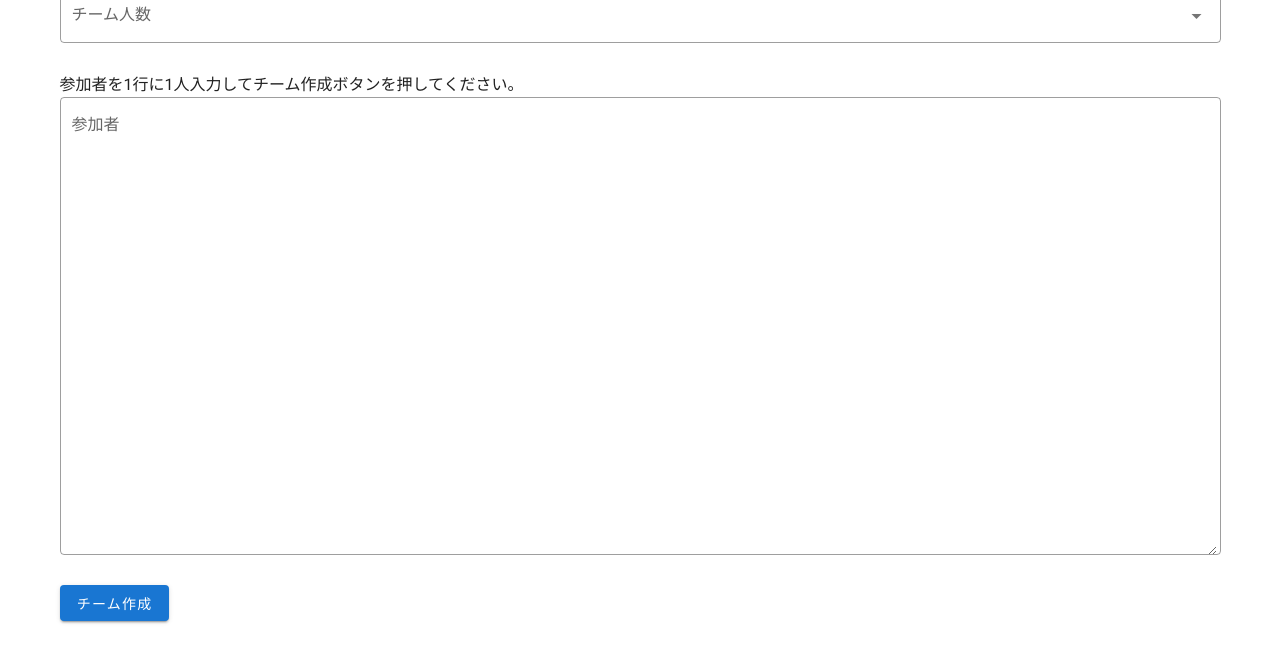
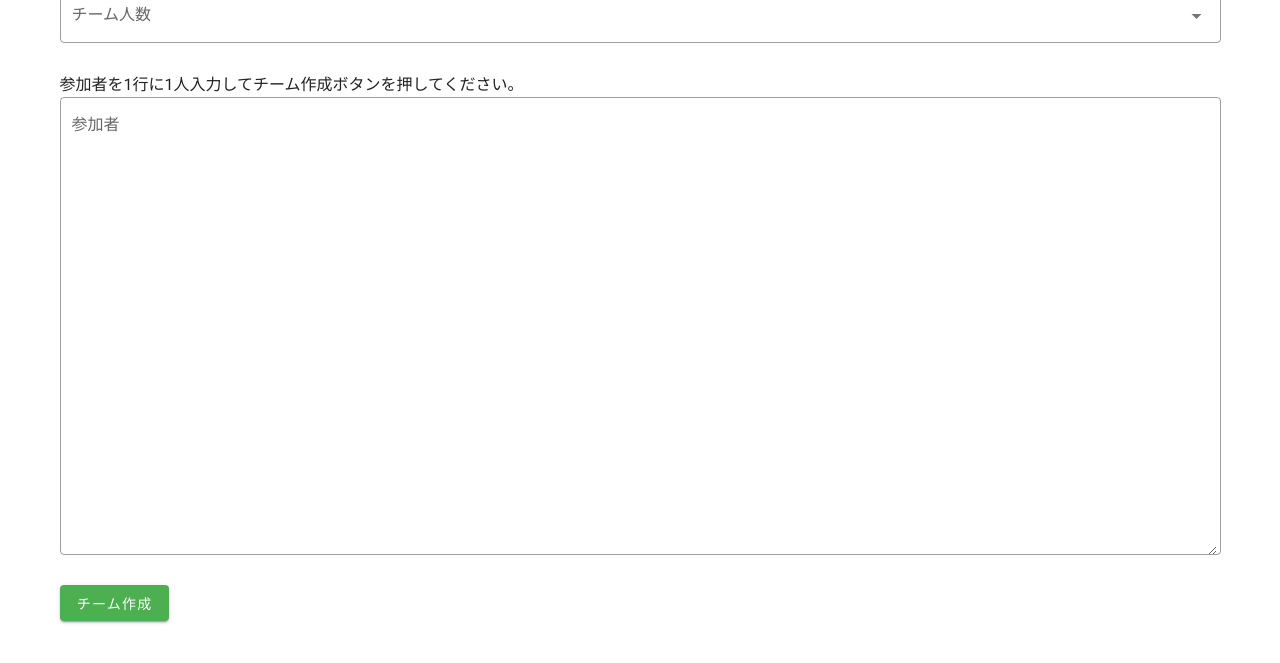
Before and after one commit to k-sue/glitchtest, a plain HTML site: page index.html in a window 1280 px wide. Shown: the part 117-780 px from the top of the page. Drawn offline with nearby package versions, Linux system fonts and the light colour scheme.

Commit message:
2021/08/17 index.html ボタンの色変更

```diff
--- a/index.html
+++ b/index.html
@@ -43,7 +43,7 @@
                     @input="inputChange()"
                     clearable
                 ></v-textarea>
-                <v-btn color="primary" :disabled="!valid" @click="listedit()">
+                <v-btn color="success" :disabled="!valid" @click="listedit()">
                     チーム作成
                 </v-btn>
             </v-form>
```
